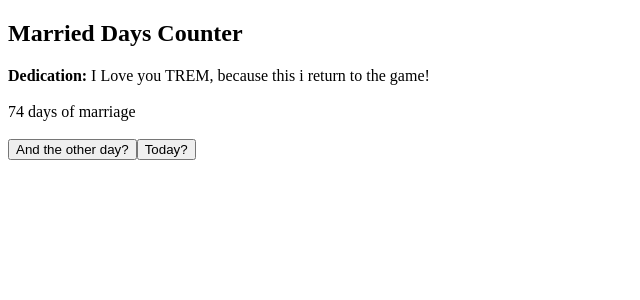
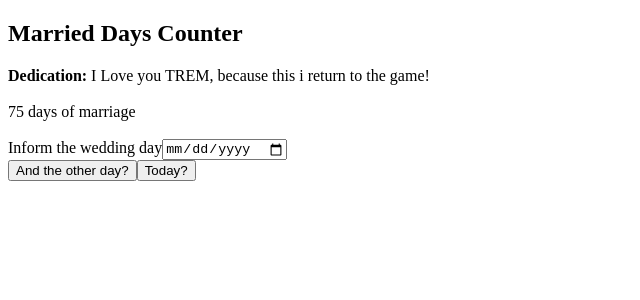
Before and after one commit to MayconEuzebio/TheModernPage, a Next.js app: page / in a window 1280 px wide. Shown: the top 300 px of the page, without its empty margins (0-640 px from the left). Built offline with nearby package versions, Linux system fonts and the light colour scheme.

Commit message:
New input interaction

```diff
--- a/pages/index.js
+++ b/pages/index.js
@@ -10,9 +10,25 @@ function Home() {
     )
 }
 
+function daysBetween(date1, date2) {
+
+    console.log(date1, date2);
+    // The number of milliseconds in one day
+    const ONE_DAY = 1000 * 60 * 60 * 24;
+
+    // Calculate the difference in milliseconds
+    const differenceMs = Math.abs(date1 - date2);
+
+    // Convert back to days and return
+    return Math.round(differenceMs / ONE_DAY);
+
+}
+
 function CountLovesDay() {
-    const   days = 74,
-            [count, setCountLove] = useState(days);
+    const   days = daysBetween(new Date('01/07/2022'), new Date()),
+            [   count,
+                weddingDay,
+                setCountLove,] = useState(days);
 
     function countDays() {
         setCountLove(count + 1);
@@ -22,11 +38,27 @@ function CountLovesDay() {
         setCountLove(days);
     }
 
+    function inputWeddingDay() {
+        if ( Object.prototype.toString.call(weddingDay) === '[object Date]' )
+        //if ( false === true)
+            return false
+        else {
+            return (
+                <div>
+                    <label>Inform the wedding day</label>
+                    <input type="date" id="weddingDay" name="weddingDay" value={weddingDay}></input>
+                    <br></br>
+                </div>
+            )
+        }
+    }
+
     return (
         <div>
             <br></br>
             <div>{count} days of marriage</div>
             <br></br>
+            {inputWeddingDay()}
             <button onClick={countDays}>And the other day?</button>
             <button onClick={clear}>Today?</button>
         </div>
```
